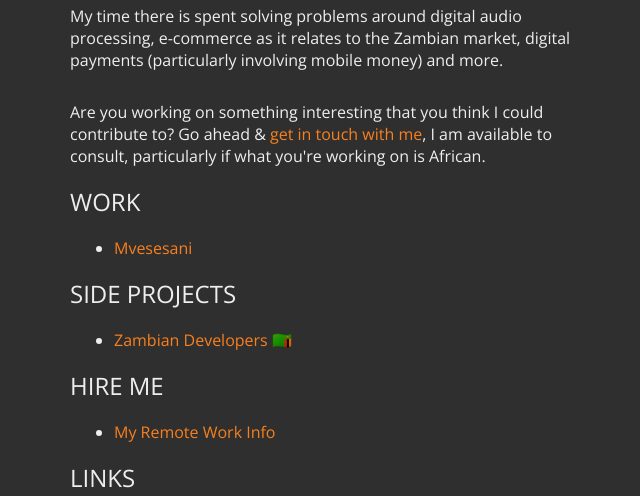
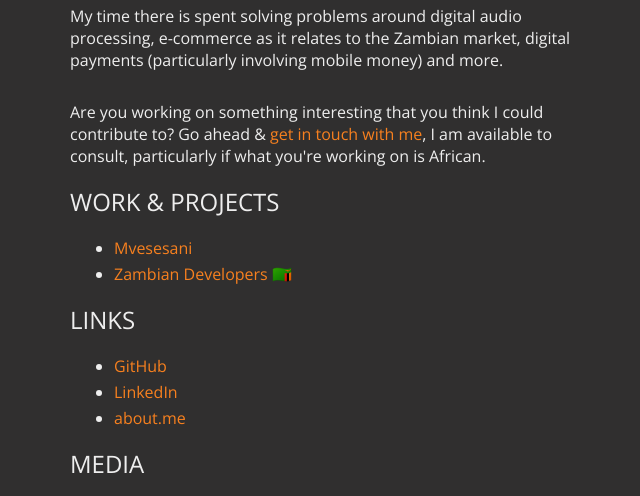
Before and after one commit to twmbx/twmbx.github.io, a plain HTML site: page index.html in a window 1280 px wide. Shown: the part 287-783 px from the top of the page, without its empty margins (314-954 px from the left). Drawn offline with nearby package versions, Linux system fonts and the light colour scheme.

Commit message:
Update index.html
reorganises links

```diff
--- a/index.html
+++ b/index.html
@@ -61,19 +61,10 @@
   <p>I'm a Zambian software developer with a passion for solving African problems. Presently I am a Co-Founder at Mvesesani; a company working on making the Zambian music industry better.</p>
   <p>My time there is spent solving problems around digital audio processing, e-commerce as it relates to the Zambian market, digital payments (particularly involving mobile money) and more.</p>
   <br><p>Are you working on something interesting that you think I could contribute to? Go ahead & <a href="https://remoteok.io/@twmbx">get in touch with me</a>, I am available to consult, particularly if what you're working on is African.</p>
-  <h2>Work</h2>
+  <h2>Work &amp; Projects</h2>
   <ul>
     <li><a href="https://about.mvesesani.com">Mvesesani</a></li>
-  </ul>
-
-  <h2>Side Projects</h2>
-  <ul>
     <li><a href="https://zambian.dev">Zambian Developers 🇿🇲</a></li>
-  </ul>
-
-  <h2>Hire Me</h2>
-  <ul>
-    <li><a href="https://remoteok.io/@twmbx">My Remote Work Info</a></li>
   </ul>
 
   <h2>Links</h2>
```
